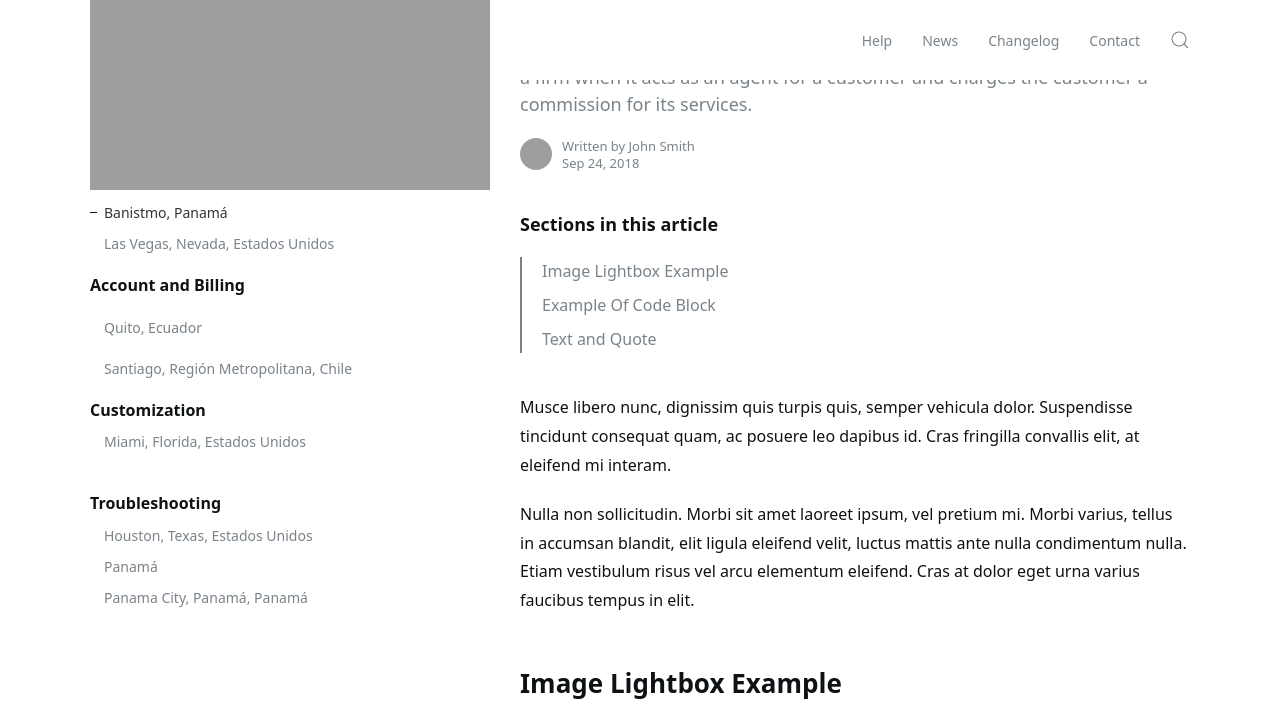
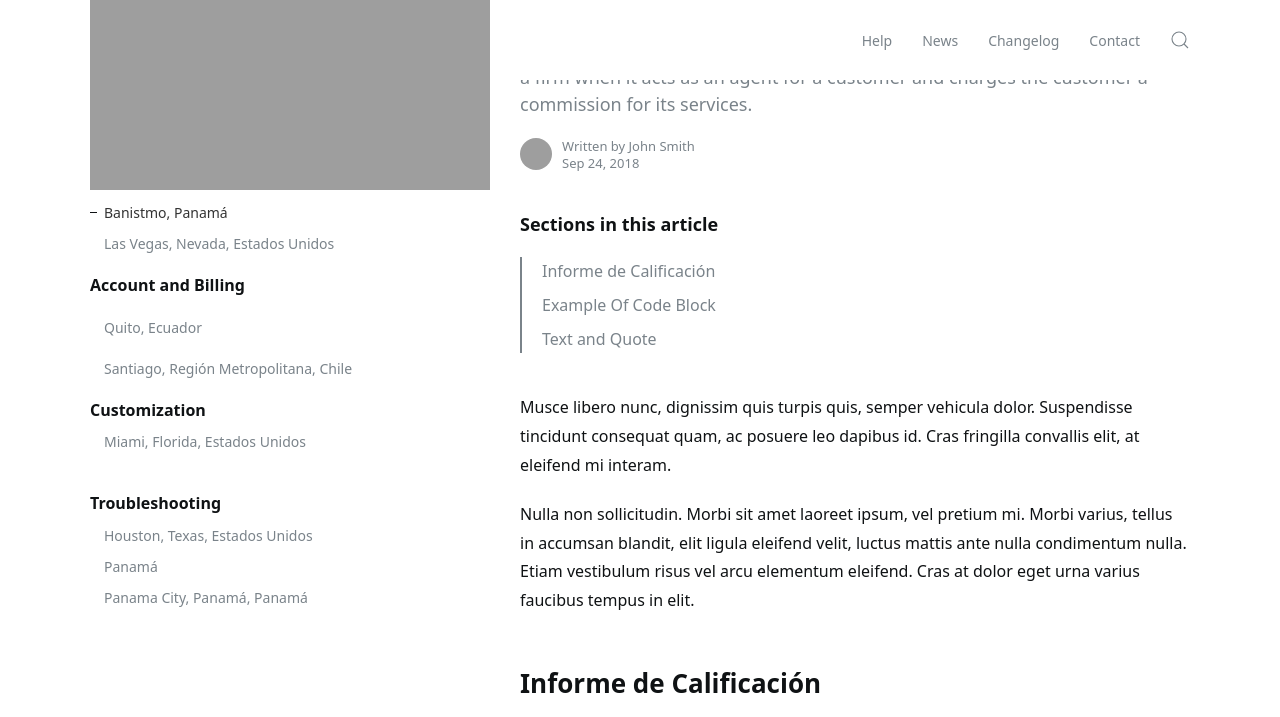
Before and after one commit to jelmii/jelmii.github.io, a Jekyll site: the page built from _docs/installation.md, in a window 1280 px wide and 900 px high, scrolled down 202 px, cut to the strip 0-717 px from the top of the window. Built offline with Jekyll 4.4.1, drawn with Linux system fonts in a browser that asks for light colours; grey boxes are pictures that could not be loaded.

Commit message:
Update installation.md

```diff
--- a/_docs/installation.md
+++ b/_docs/installation.md
@@ -15,7 +15,7 @@ Musce libero nunc, dignissim quis turpis quis, semper vehicula dolor. Suspendiss
 
 Nulla non sollicitudin. Morbi sit amet laoreet ipsum, vel pretium mi. Morbi varius, tellus in accumsan blandit, elit ligula eleifend velit, luctus mattis ante nulla condimentum nulla. Etiam vestibulum risus vel arcu elementum eleifend. Cras at dolor eget urna varius faucibus tempus in elit.
 
-## Image Lightbox Example
+## Informe de Calificación
 
 <iframe src="https://drive.google.com/file/d/1JsMLAHXBFV6lfH76oTUyfgNr-C8vRgUQ/preview" width="100%" height="480"></iframe>
 
```
